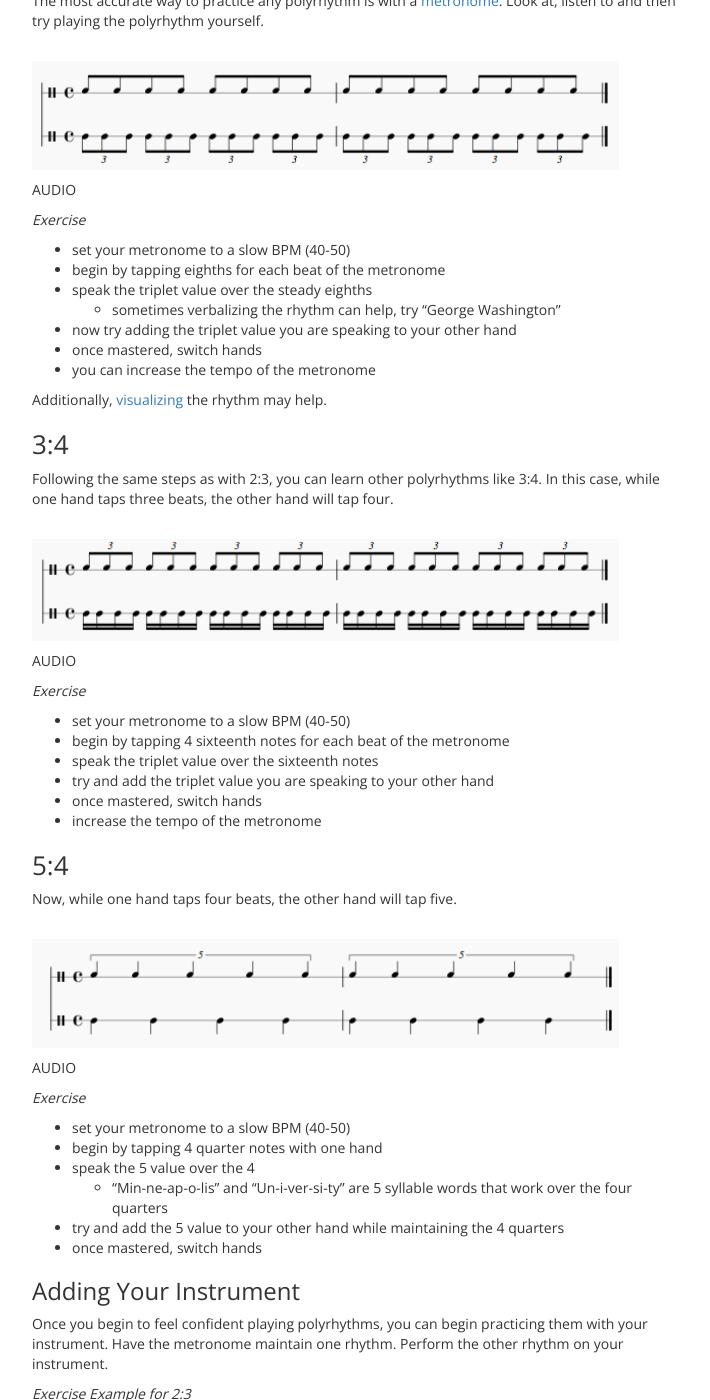
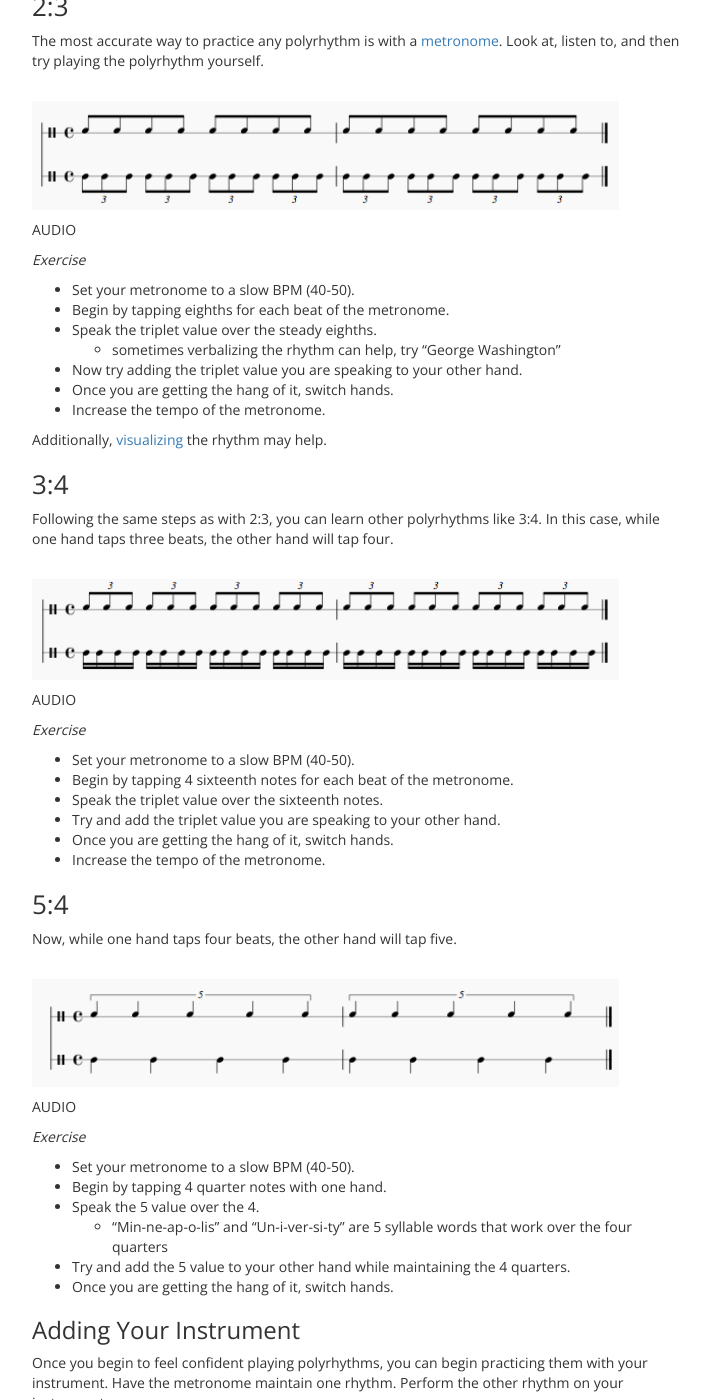
Before and after one commit to pitchplay/blog-content, a Jekyll site: the page built from _posts/2016-07-14-polyrhythms.md, in a window 1280 px wide and 1400 px high, scrolled down 687 px. Shown: the whole window, without its empty margins (111-821 px from the left). Built offline with Jekyll 4.4.1, drawn with Linux system fonts in a browser that asks for light colours; nearby versions of some CDN libraries; a script that is not in the unit is left out; comment, search, counter and statistics services are not loaded; some of the changed text lies outside the part shown.

Commit message:
formatting the same as the metronome blog

```diff
--- a/_posts/2016-07-14-polyrhythms.md
+++ b/_posts/2016-07-14-polyrhythms.md
@@ -1,6 +1,6 @@
 ---
 layout: post
-title: "Polyrhythms"
+title: "It's Like Patting Your Head and Rubbing Your Tummy: Polyrhythms"
 author: "Hayley MacLeod"
 categories: music
 header: /assets/img/2016-07-15/hypnosis.jpg
@@ -16,7 +16,7 @@ To begin, start with the most basic of polyrhythms, 2 against 3.
 
 ## 2:3
 
-The most accurate way to practice any polyrhythm is with a [metronome](https://pitchplay.io). Look at, listen to and then try playing the polyrhythm yourself.
+The most accurate way to practice any polyrhythm is with a [metronome](https://pitchplay.io). Look at, listen to, and then try playing the polyrhythm yourself.
 
 ![](/assets/img/2016-07-15/2_3staff.png){:width="90%"}
 
@@ -24,13 +24,13 @@ AUDIO
 
 *Exercise*
 
-- set your metronome to a slow BPM (40-50)
-- begin by tapping eighths for each beat of the metronome
-- speak the triplet value over the steady eighths
+- Set your metronome to a slow BPM (40-50).
+- Begin by tapping eighths for each beat of the metronome.
+- Speak the triplet value over the steady eighths.
   - sometimes verbalizing the rhythm can help, try "George Washington"
-- now try adding the triplet value you are speaking to your other hand
-- once mastered, switch hands
-- you can increase the tempo of the metronome
+- Now try adding the triplet value you are speaking to your other hand.
+- Once you are getting the hang of it, switch hands.
+- Increase the tempo of the metronome.
 
 Additionally, [visualizing](https://www.youtube.com/watch?v=A8tKbd91kFA) the rhythm may help.
 
@@ -44,12 +44,12 @@ AUDIO
 
 *Exercise*
 
-- set your metronome to a slow BPM (40-50)
-- begin by tapping 4 sixteenth notes for each beat of the metronome
-- speak the triplet value over the sixteenth notes
-- try and add the triplet value you are speaking to your other hand
-- once mastered, switch hands
-- increase the tempo of the metronome
+- Set your metronome to a slow BPM (40-50).
+- Begin by tapping 4 sixteenth notes for each beat of the metronome.
+- Speak the triplet value over the sixteenth notes.
+- Try and add the triplet value you are speaking to your other hand.
+- Once you are getting the hang of it, switch hands.
+- Increase the tempo of the metronome.
 
 ## 5:4
 
@@ -61,12 +61,12 @@ AUDIO
 
 *Exercise*
 
-- set your metronome to a slow BPM (40-50)
-- begin by tapping 4 quarter notes with one hand
-- speak the 5 value over the 4
+- Set your metronome to a slow BPM (40-50).
+- Begin by tapping 4 quarter notes with one hand.
+- Speak the 5 value over the 4.
   - "Min-ne-ap-o-lis" and "Un-i-ver-si-ty" are 5 syllable words that work over the four quarters
-- try and add the 5 value to your other hand while maintaining the 4 quarters
-- once mastered, switch hands
+- Try and add the 5 value to your other hand while maintaining the 4 quarters.
+- Once you are getting the hang of it, switch hands.
 
 ### Adding Your Instrument
 
@@ -76,10 +76,10 @@ Once you begin to feel confident playing polyrhythms, you can begin practicing t
 
 ![](/assets/img/2016-07-15/instrument.png){:width="90%"}
 
-- set the metronome to a slow eighth note pulse (1 &, 1 &, 1 &)
-- now play the triplets over the 2 with your instrument
-- try a scale
-- try improvising
+- Set the metronome to a slow eighth note pulse (1 &, 1 &, 1 &).
+- Now play the triplets over the 2 with your instrument.
+- Try a scale.
+- Try improvising.
 
 AUDIO
 
```
